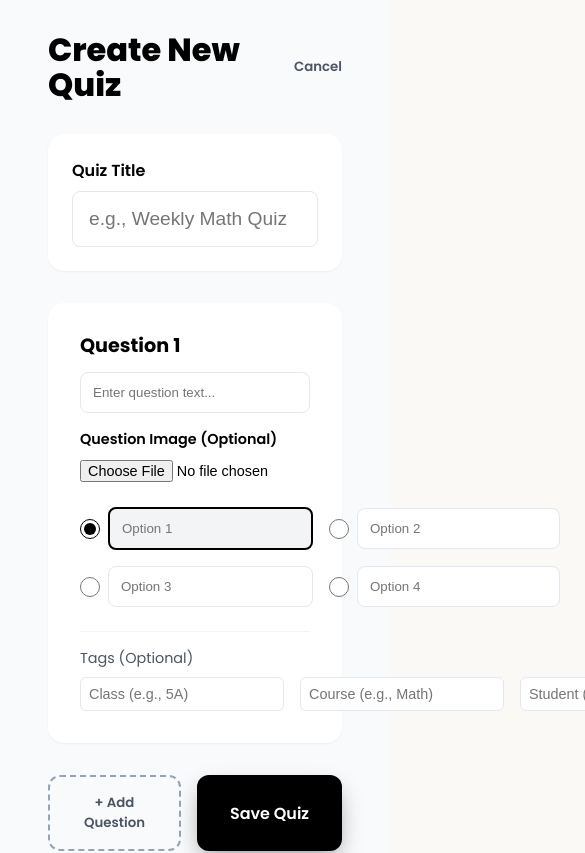
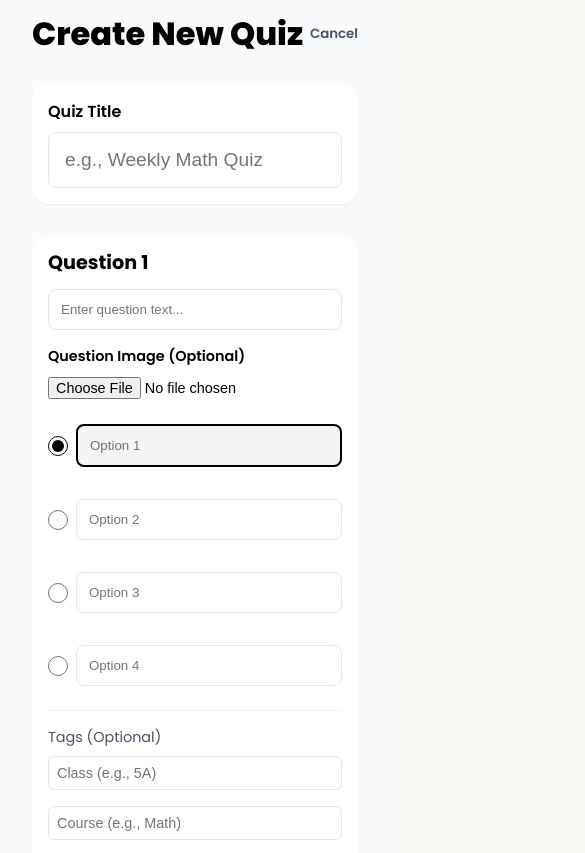
Before and after one commit to eboannan/quiz-platform, a React (Vite) app: page /parent/create-quiz in a window 390 px wide. Shown: the top 853 px of the page, 585 px wide, since content can reach past the window. Built offline with nearby package versions, Linux system fonts and the light colour scheme; no server answers; sample sign-in values are in the browser's storage.

Commit message:
fix: resolve mobile layout overflow in quiz creation page

```diff
--- a/src/index.css
+++ b/src/index.css
@@ -190,3 +190,40 @@ h3 {
   font-size: 1rem;
   white-space: nowrap;
 }
+
+.page-wrapper {
+  min-height: 100vh;
+  background-color: #f8fafc;
+  padding: 1rem;
+}
+
+@media (min-width: 640px) {
+  .page-wrapper {
+    padding: 2rem;
+  }
+}
+
+.card {
+  background-color: white;
+  padding: 1rem;
+  border-radius: 16px;
+  box-shadow: var(--shadow-sm);
+}
+
+@media (min-width: 640px) {
+  .card {
+    padding: 2rem;
+  }
+}
+
+.grid-cols-3 {
+  display: grid;
+  grid-template-columns: 1fr;
+  gap: 1rem;
+}
+
+@media (min-width: 640px) {
+  .grid-cols-3 {
+    grid-template-columns: repeat(3, 1fr);
+  }
+}
--- a/src/pages/CreateQuiz.jsx
+++ b/src/pages/CreateQuiz.jsx
@@ -98,7 +98,7 @@ const CreateQuiz = () => {
     };
 
     return (
-        <div style={{ minHeight: '100vh', backgroundColor: '#f8fafc', padding: '2rem' }}>
+        <div className="page-wrapper">
             <div className="container" style={{ maxWidth: '800px' }}>
                 <div style={{ display: 'flex', justifyContent: 'space-between', alignItems: 'center', marginBottom: '2rem' }}>
                     <h1 style={{ fontSize: '2rem', fontWeight: '800' }}>{id ? 'Edit Quiz' : 'Create New Quiz'}</h1>
@@ -117,7 +117,7 @@ const CreateQuiz = () => {
                 </div>
 
                 {/* Quiz Details */}
-                <div style={{ backgroundColor: 'white', padding: '1.5rem', borderRadius: '16px', boxShadow: 'var(--shadow-sm)', marginBottom: '2rem' }}>
+                <div className="card" style={{ marginBottom: '2rem' }}>
                     <label style={{ display: 'block', marginBottom: '0.5rem', fontWeight: '600' }}>Quiz Title</label>
                     <input
                         type="text"
@@ -137,7 +137,7 @@ const CreateQuiz = () => {
                 {/* Questions List */}
                 <div style={{ display: 'flex', flexDirection: 'column', gap: '2rem' }}>
                     {questions.map((q, qIndex) => (
-                        <div key={q.id} style={{ backgroundColor: 'white', padding: '2rem', borderRadius: '16px', boxShadow: 'var(--shadow-sm)' }}>
+                        <div key={q.id} className="card">
                             <div style={{ display: 'flex', justifyContent: 'space-between', marginBottom: '1rem' }}>
                                 <h3 style={{ fontSize: '1.2rem' }}>Question {qIndex + 1}</h3>
                                 {questions.length > 1 && (
@@ -199,7 +199,7 @@ const CreateQuiz = () => {
                                 )}
                             </div>
 
-                            <div style={{ display: 'grid', gridTemplateColumns: '1fr 1fr', gap: '1rem', marginBottom: '1.5rem' }}>
+                            <div className="grid-cols-2" style={{ marginBottom: '1.5rem' }}>
                                 {q.options.map((opt, oIndex) => (
                                     <div key={oIndex} style={{ display: 'flex', alignItems: 'center', gap: '0.5rem' }}>
                                         <input
@@ -228,7 +228,7 @@ const CreateQuiz = () => {
 
                             <div style={{ paddingTop: '1rem', borderTop: '1px solid #f1f5f9' }}>
                                 <p style={{ fontSize: '0.9rem', color: 'var(--color-text)', marginBottom: '0.5rem' }}>Tags (Optional)</p>
-                                <div style={{ display: 'grid', gridTemplateColumns: 'repeat(3, 1fr)', gap: '1rem' }}>
+                                <div className="grid-cols-3">
                                     <input
                                         type="text"
                                         placeholder="Class (e.g., 5A)"
```
